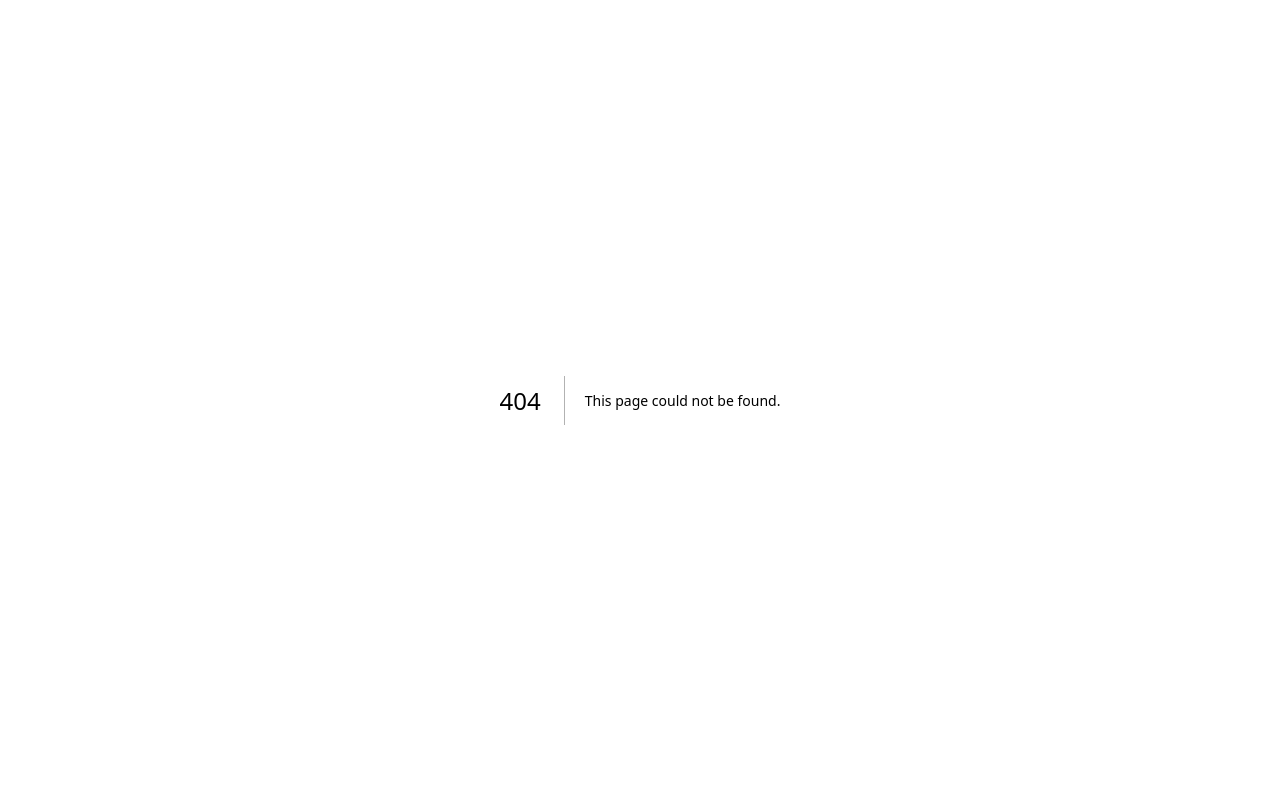
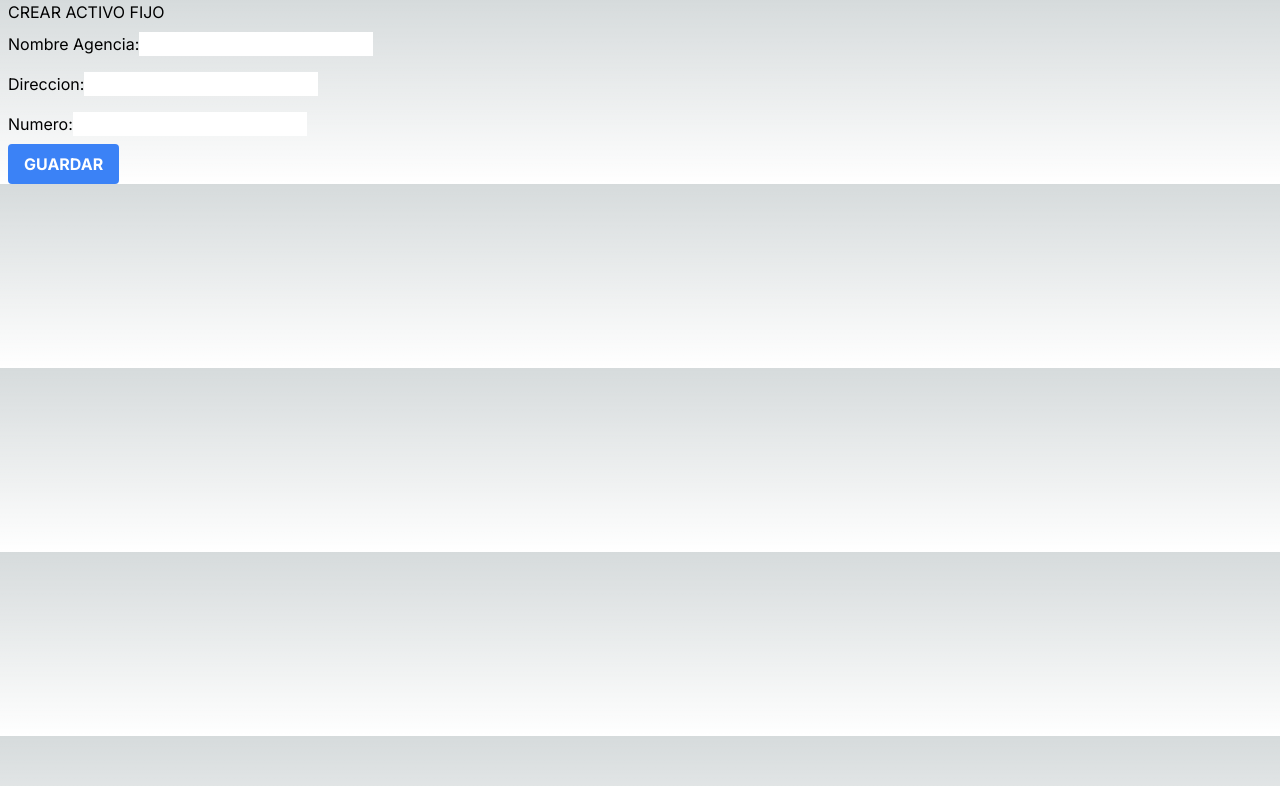
Before and after one commit to NorvicSoftware/activos-fijos-next, a Next.js app: page /agencies/create in a window 1280 px wide. Before the commit this address had no page. Shown: the top 786 px of the page. Built offline with nearby package versions, Linux system fonts and the light colour scheme.

Commit message:
Changes to agency index, added create on agency

```diff
--- /dev/null
+++ b/src/app/agencies/create/page.tsx
@@ -0,0 +1,54 @@
+"use client"
+import React from "react";
+import { useState } from "react";
+import axios from "axios";
+
+export default function Create() {
+    const [name, setName] = useState("");
+    const [address, setAddress] = useState("");
+    const [phoneNumber, setPhoneNumber] = useState("");
+
+    function saveAgency(event: any) {
+        event.preventDefault();
+        const data = { 'name': name, 'address': address, 'phoneNumber': phoneNumber };
+        console.log(data);
+
+        axios.post('http://127.0.0.1:8000/api/agencies/create', data)
+            .then(response => {
+                console.log('OK');
+            })
+            .catch(error => {
+                console.log('ERROR');
+            });
+
+    }
+
+    return (
+        <>
+            <div className="max-w-7xl mx-auto sm:px-6 lg:px-2">
+                <div className="bg-white dark:bg-gray-800"></div>
+                <h2>CREAR ACTIVO FIJO</h2>
+                <form onSubmit={saveAgency}>
+                    <div className="py-2">
+                        <label>Nombre Agencia:</label>
+                        <input value={name} onChange={(e) => setName(e.target.value)} type="text" className="text-gray-500" />
+                    </div>
+                    <div className="py-2">
+                        <label>Direccion:</label>
+                        <input value={address} onChange={(e) => setAddress(e.target.value)} type="text" className="text-gray-500" />
+                    </div>
+                    <div className="py-2">
+                        <label>Numero:</label>
+                        <input value={phoneNumber} onChange={(e) => setPhoneNumber(e.target.value)} type="text" className="text-gray-500" />
+                    </div>
+                    <div>
+                        <button className="bg-blue-500 hover:bg-blue-700 text-white font-bold py-2 px-4 rounded">
+                            GUARDAR
+                        </button>
+                    </div>
+                </form>
+            </div>
+        </>
+
+    )
+}
--- a/src/app/agencies/page.tsx
+++ b/src/app/agencies/page.tsx
@@ -20,7 +20,7 @@ export default function ListAgencies() {
         <div className="max-w-7xl mx-auto sm:px-6 lg:px-2">
             <div className="bg-white dark:bg-gray-800">
                 <h2 className="flex justify-center">{title}</h2>
-                <div className="">
+                <div className="w-56 bg-blue-500 hover:bg-blue-700 text-white font-bold py-2 px-4 rounded">
                     <LinkButton name="Crear nueva agencia" route="/agencies/create" />
                 </div>
                 <table>
```
